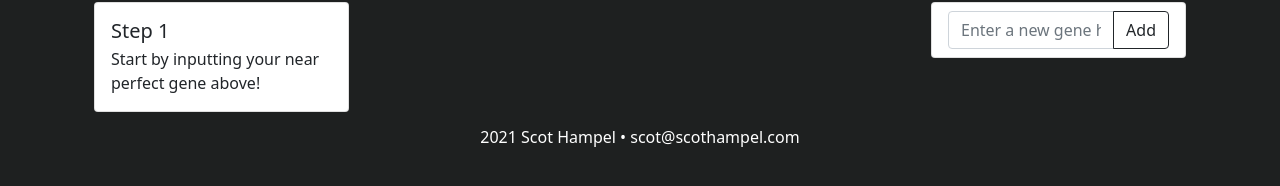
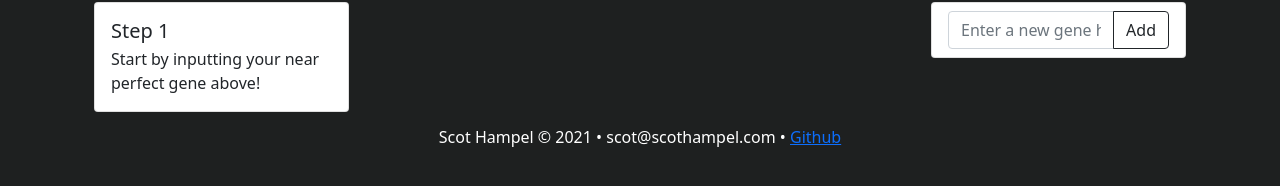
Before and after one commit to scothampel/rust-genetics, a React (Create React App) app: page / in a window 1280 px wide. Shown: the part 202-388 px from the top of the page. Built offline with nearby package versions, Linux system fonts and the light colour scheme.

Commit message:
Footer updates

```diff
--- a/src/App.js
+++ b/src/App.js
@@ -55,7 +55,7 @@ function App() {
       </div>
     </div>
     <div className='footer'>
-      <h6 >2021 Scot Hampel &bull; scot@scothampel.com</h6>
+      <h6 >Scot Hampel &copy; 2021 &bull; scot@scothampel.com &bull; <a href='https://github.com/scothampel' target='_blank'>Github</a></h6>
     </div>
     </>
   );
```
